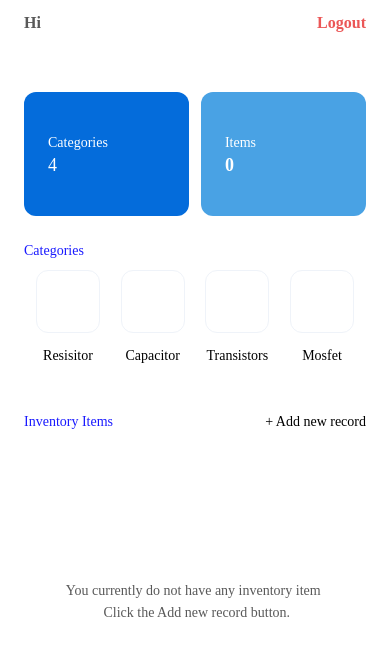
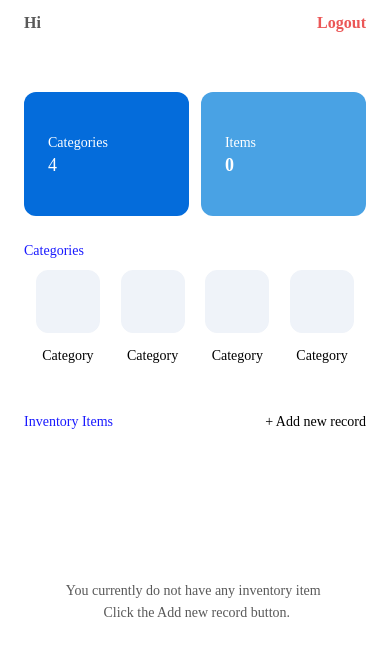
Before and after one commit to Bluebird2000/BlueMoon, a React Native app: screen /Inventory in a window 390 px wide. Shown: the top 656 px of the page. Built offline with nearby package versions, Linux system fonts and the light colour scheme.

Commit message:
Improve ui/enhancement

```diff
--- a/src/components/Categories.tsx
+++ b/src/components/Categories.tsx
@@ -26,6 +26,7 @@ const styles = StyleSheet.create({
     borderColor: '#EFF3F9',
     borderWidth: 1,
     borderRadius: SIZES.radius,
+    backgroundColor: '#EFF3F9'
   },
   imageWrap: {height: 25, width: 25},
   cardIcon: {
--- a/src/components/Item.tsx
+++ b/src/components/Item.tsx
@@ -51,6 +51,7 @@ const styles = StyleSheet.create({
     flexDirection: 'row',
     justifyContent: 'space-between',
     alignItems: 'center',
+    backgroundColor: '#EFF3F9'
   },
   cardIcon: {
     width: 15,
--- a/src/screens/inventory/Index.tsx
+++ b/src/screens/inventory/Index.tsx
@@ -63,22 +63,35 @@ const Dashboard = ({navigation}: InventoryProps): JSX.Element => {
         <View style={styles.body}>
           <View style={{flexDirection: 'row', justifyContent: 'space-between'}}>
             <View style={styles.section}>
-              <Text style={{ ...styles.header, color: COLORS.white }}>Categories</Text>
-              <Text style={{ ...styles.header, color: COLORS.white, fontSize: 18 }}>4</Text>
+              <Text style={{...styles.header, color: COLORS.white}}>
+                Categories
+              </Text>
+              <Text
+                style={{...styles.header, color: COLORS.white, fontSize: 18}}>
+                4
+              </Text>
             </View>
             <View style={{...styles.section, backgroundColor: '#49A2E4'}}>
-              <Text style={{ ...styles.header, color: COLORS.white }}>Items</Text>
-              <Text style={{ ...styles.header, color: COLORS.white, fontWeight: '700', fontSize: 18  }}>{items.length}</Text>
+              <Text style={{...styles.header, color: COLORS.white}}>Items</Text>
+              <Text
+                style={{
+                  ...styles.header,
+                  color: COLORS.white,
+                  fontWeight: '700',
+                  fontSize: 18,
+                }}>
+                {items.length}
+              </Text>
             </View>
           </View>
           <View style={styles.wrapper}>
             <Text style={styles.header}>Categories</Text>
           </View>
           <View style={styles.categoriesSection}>
-            <Categories title="Resisitor" />
-            <Categories title="Capacitor" />
-            <Categories title="Transistors" />
-            <Categories title="Mosfet" />
+            <Categories title="Category" />
+            <Categories title="Category" />
+            <Categories title="Category" />
+            <Categories title="Category" />
           </View>
           <View style={styles.itemList}>
             <View
```
